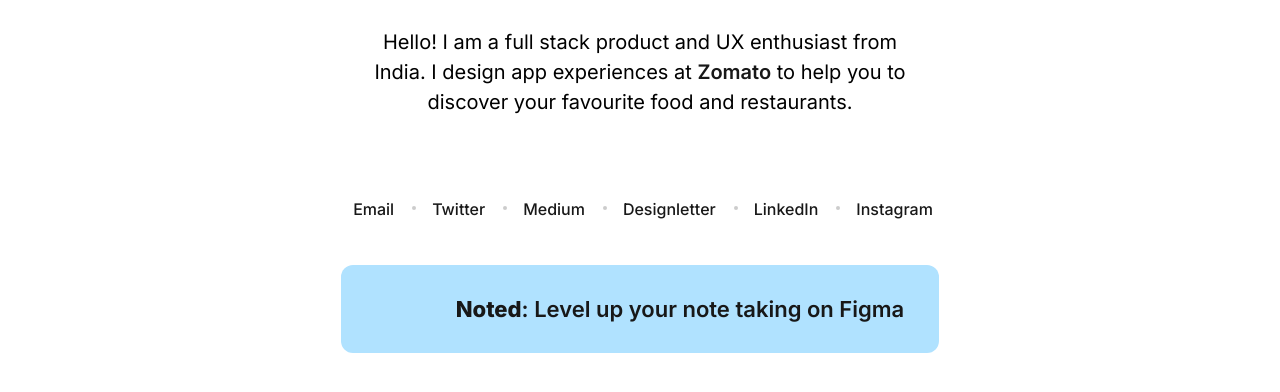
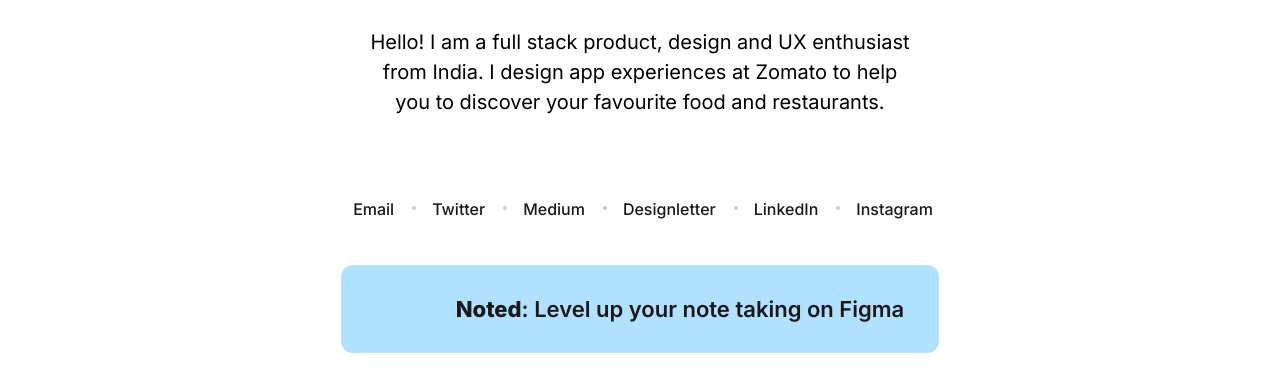
Before and after one commit to realvjy/aakarshna.github.io, a Gatsby site: page / in a window 1280 px wide. Shown: the part 442-834 px from the top of the page. Built offline with nearby package versions, Linux system fonts and the light colour scheme; Gatsby itself is replaced by a stand-in of ours.

Commit message:
fix copy

```diff
--- a/gatsby-config.js
+++ b/gatsby-config.js
@@ -2,7 +2,7 @@ module.exports = {
   siteMetadata: {
     title: `Aakarshna`,
     author: `Aakarshna`,
-    description: `Full stack product and UX enthusiast`,
+    description: `Full stack product, design, and ux enthusiast at Zomato. Maker of Noted. Curating the best design stories at Designletter.`,
     siteUrl: `https://www.aakarshna.co/`,
     social: {
       twitter: `_aakarshna`,
--- a/src/pages/index.js
+++ b/src/pages/index.js
@@ -31,7 +31,7 @@ class BlogIndex extends React.Component {
                 </div>
                 <div className="bio">
                   <h1>Aakarshna</h1>
-                  <p>Hello! I am a full stack product and UX enthusiast from India. I design app experiences at <a href="https://zomato.com">Zomato</a> to help you to discover your favourite food and restaurants.</p>
+                  <p>Hello! I am a full stack product, design and UX enthusiast from India. I design app experiences at Zomato to help you to discover your favourite food and restaurants.</p>
                 </div>
                 <div className="social-info">
                   <ul className="social-l">
```
